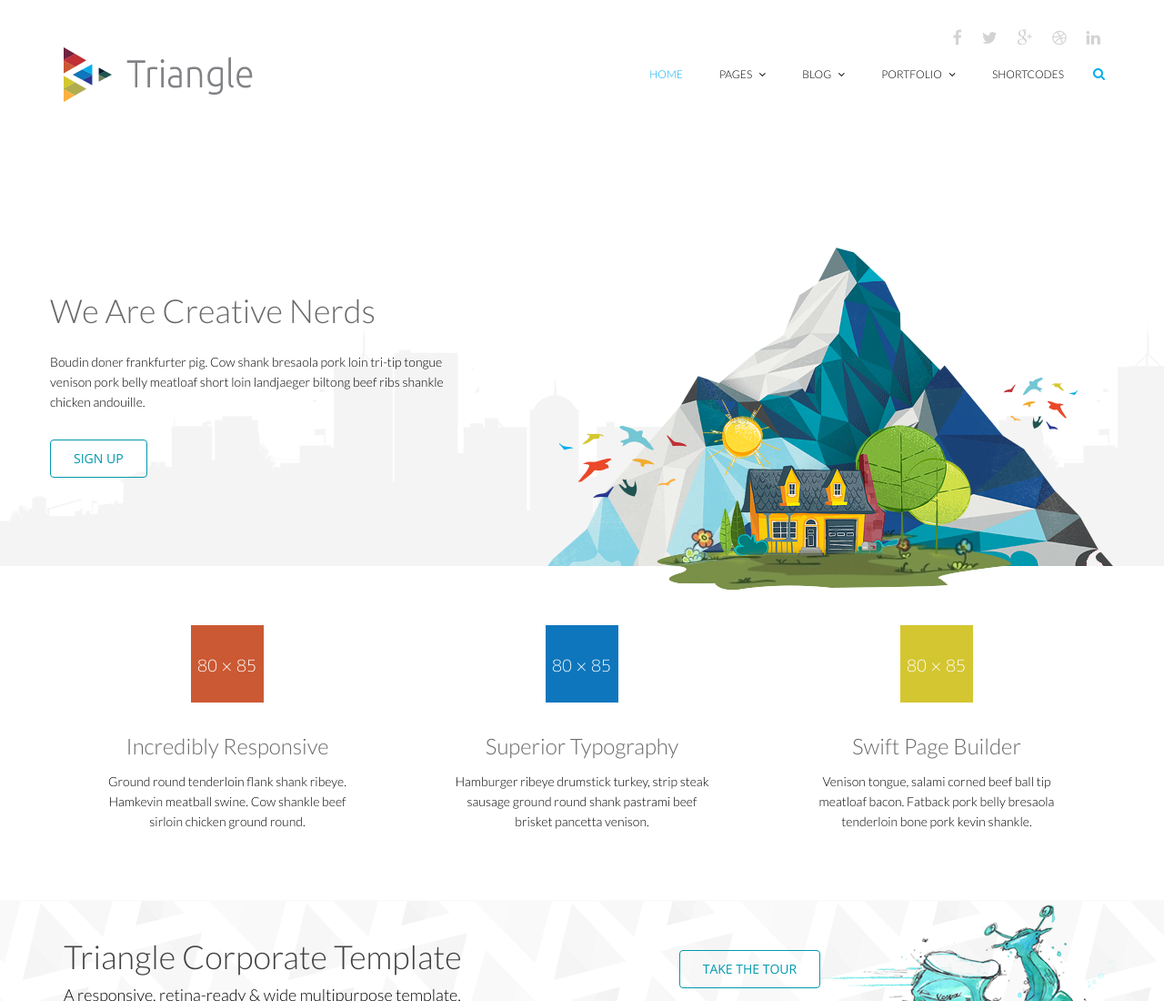
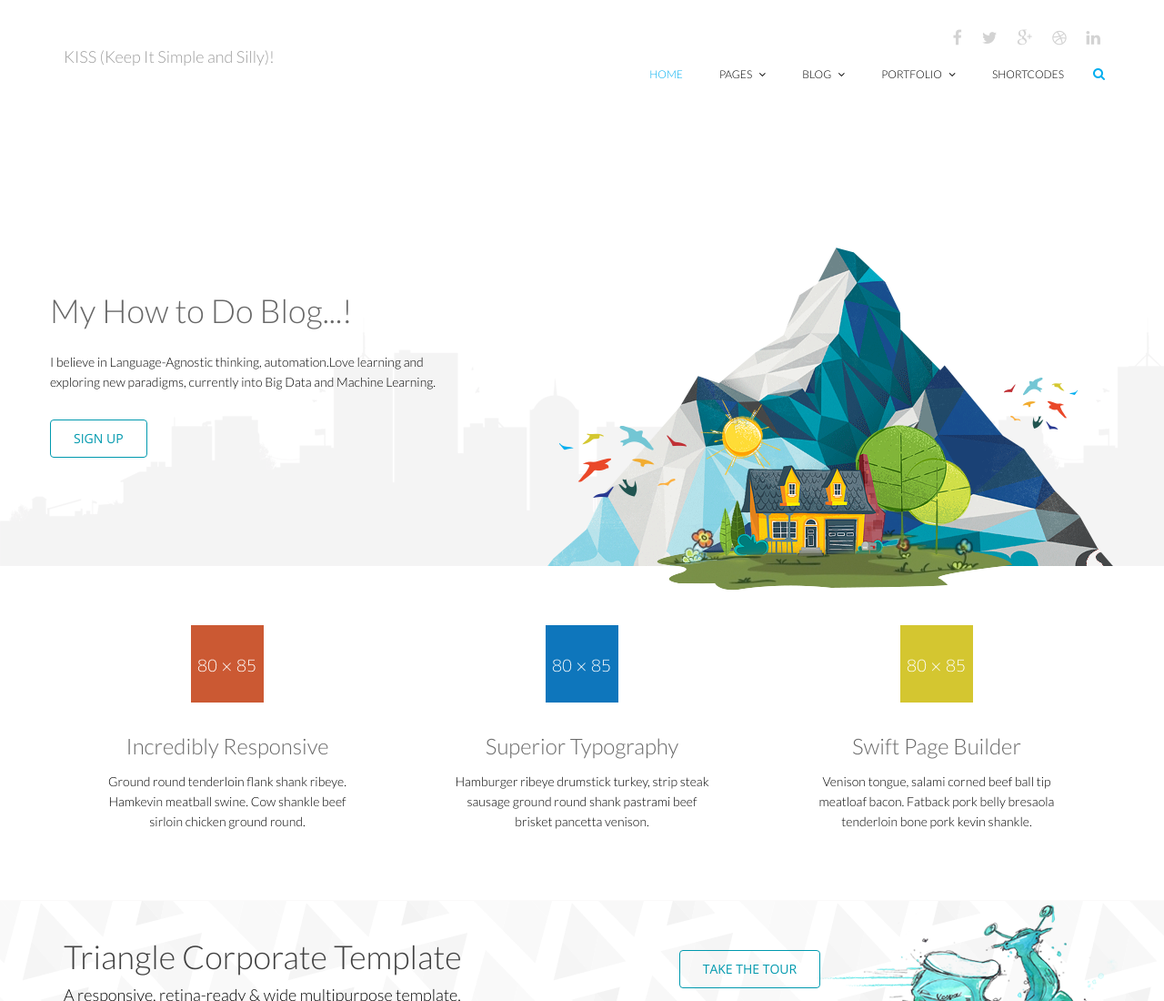
Before and after one commit to vivek8943/vivek8943.github.io, a plain HTML site: page triangle/template/multicolor/index.html in a window 1280 px wide. Shown: the top 1100 px of the page at 91% size. Drawn offline with nearby package versions, Linux system fonts and the light colour scheme.

Commit message:
Initial changes

```diff
--- a/triangle/template/multicolor/index.html
+++ b/triangle/template/multicolor/index.html
@@ -5,7 +5,7 @@
     <meta name="viewport" content="width=device-width, initial-scale=1.0">
     <meta name="description" content="">
     <meta name="author" content="">
-    <title>Home | Triangle</title>
+    <title>My How TO DO</title>
     <link href="css/bootstrap.min.css" rel="stylesheet">
     <link href="css/font-awesome.min.css" rel="stylesheet">
     <link href="css/animate.min.css" rel="stylesheet">
@@ -52,8 +52,7 @@
                     </button>
 
                     <a class="navbar-brand" href="index.html">
-                    	<h1><img src="images/logo.png" alt="logo"></h1>
-                    </a>
+                    <P>KISS (Keep It Simple and Silly)!</P>                    </a>
 
                 </div>
                 <div class="collapse navbar-collapse">
@@ -112,8 +111,8 @@
             <div class="row">
                 <div class="main-slider">
                     <div class="slide-text">
-                        <h1>We Are Creative Nerds</h1>
-                        <p>Boudin doner frankfurter pig. Cow shank bresaola pork loin tri-tip tongue venison pork belly meatloaf short loin landjaeger biltong beef ribs shankle chicken andouille.</p>
+                        <h1>My How to Do Blog...!</h1>
+                        <p>I believe in Language-Agnostic thinking, automation.Love learning and exploring new paradigms, currently into Big Data and Machine Learning.</p>
                         <a href="#" class="btn btn-common">SIGN UP</a>
                     </div>
                     <img src="images/home/slider/hill.png" class="slider-hill" alt="slider image">
```
